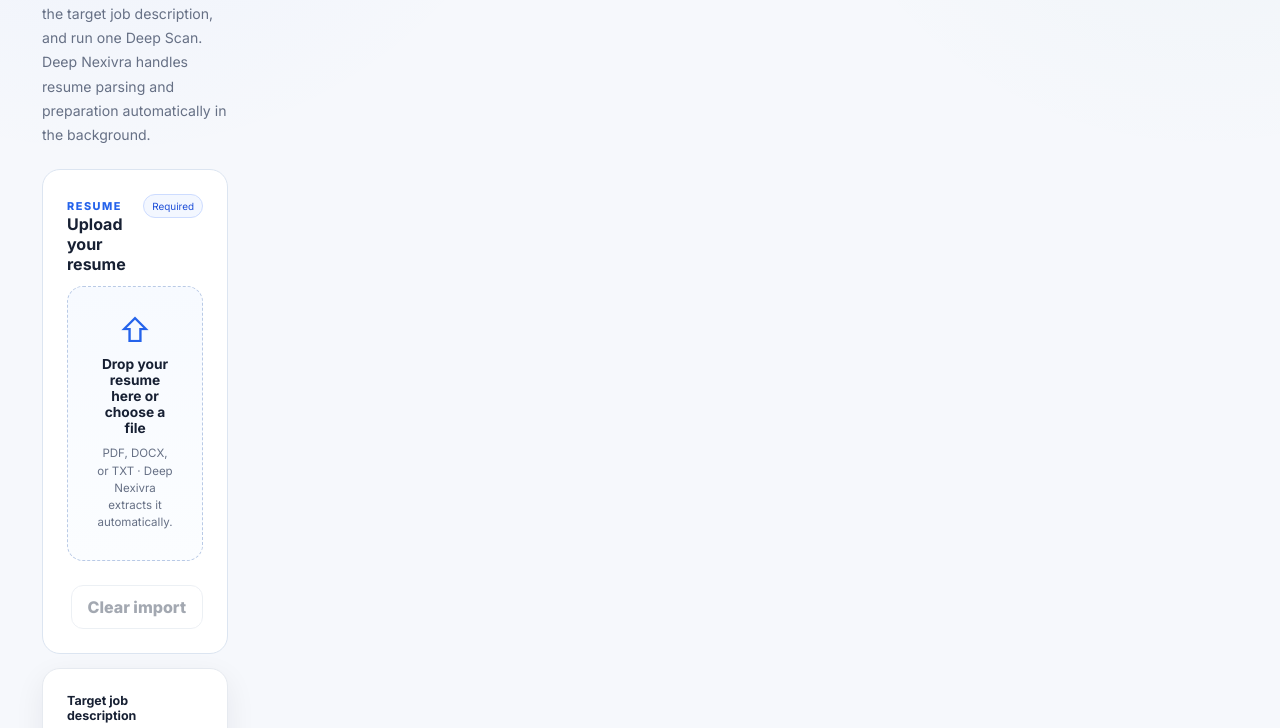
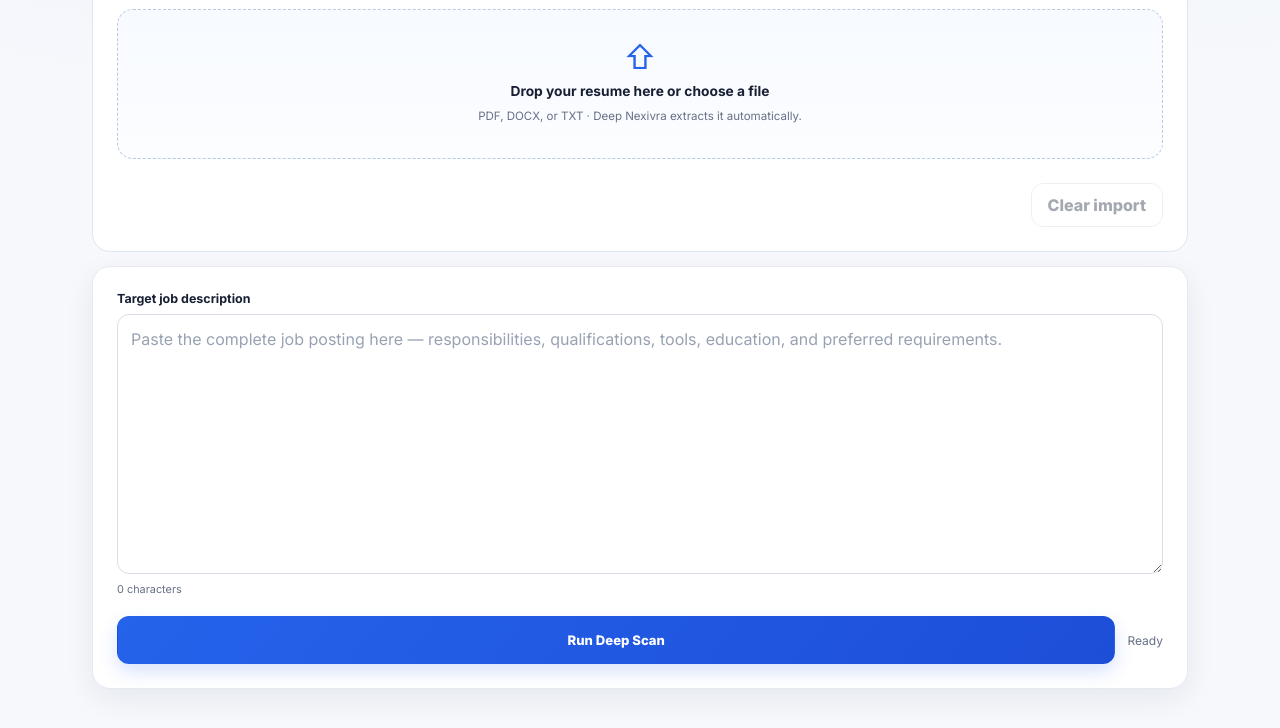
Before and after one commit to Deep1608-star/deepnexivra-site, a website: page index.html in a window 1280 px wide. Shown: the part 323-1051 px from the top of the page. Drawn offline with Linux system fonts and the light colour scheme; no server answers.

Commit message:
Fix simplified layout width and desktop responsiveness

```diff
--- a/style.css
+++ b/style.css
@@ -560,3 +560,58 @@ body.simplified-product #view-tailor .tailor-empty{display:none!important}
 body.simplified-product .match-upload-panel .upload-zone{min-height:150px}
 body.simplified-product .match-upload-panel .upload-zone strong{font-size:.86rem}
 body.simplified-product .match-upload-panel .upload-zone small{max-width:520px}
+
+
+/* Simplified production shell layout hotfix */
+body.simplified-product .app-shell{
+  display:block!important;
+  width:100%!important;
+  min-width:0!important;
+  min-height:100vh;
+}
+body.simplified-product .workspace{
+  display:block!important;
+  width:100%!important;
+  max-width:none!important;
+  min-width:0!important;
+  margin:0!important;
+}
+body.simplified-product .topbar{
+  display:grid!important;
+  grid-template-columns:auto minmax(0,1fr)!important;
+  width:100%!important;
+  max-width:none!important;
+}
+body.simplified-product .main{
+  width:100%!important;
+  max-width:1180px!important;
+  margin-left:auto!important;
+  margin-right:auto!important;
+}
+body.simplified-product .match-upload-mount,
+body.simplified-product .simplified-scan-grid,
+body.simplified-product .input-panel,
+body.simplified-product #scanResults{
+  width:100%!important;
+  min-width:0!important;
+}
+body.simplified-product .simplified-scan-grid .input-panel{
+  display:grid!important;
+  grid-template-columns:minmax(0,1fr)!important;
+}
+body.simplified-product .match-upload-panel{
+  width:100%!important;
+  min-height:auto!important;
+}
+body.simplified-product .match-upload-panel .upload-zone{
+  width:100%!important;
+}
+body.simplified-product #jobInput{
+  width:100%!important;
+  min-width:0!important;
+}
+@media(max-width:820px){
+  body.simplified-product .topbar{
+    grid-template-columns:minmax(0,1fr)!important;
+  }
+}
```
